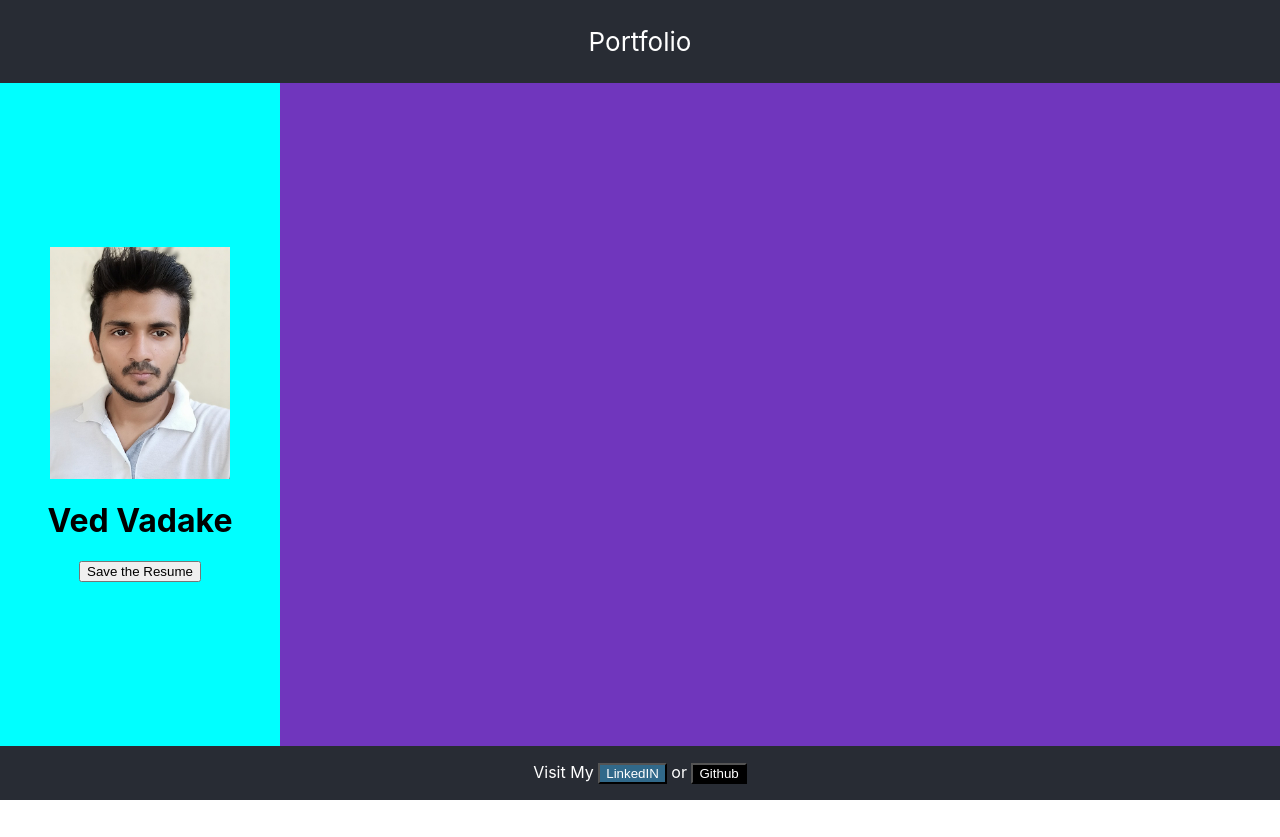
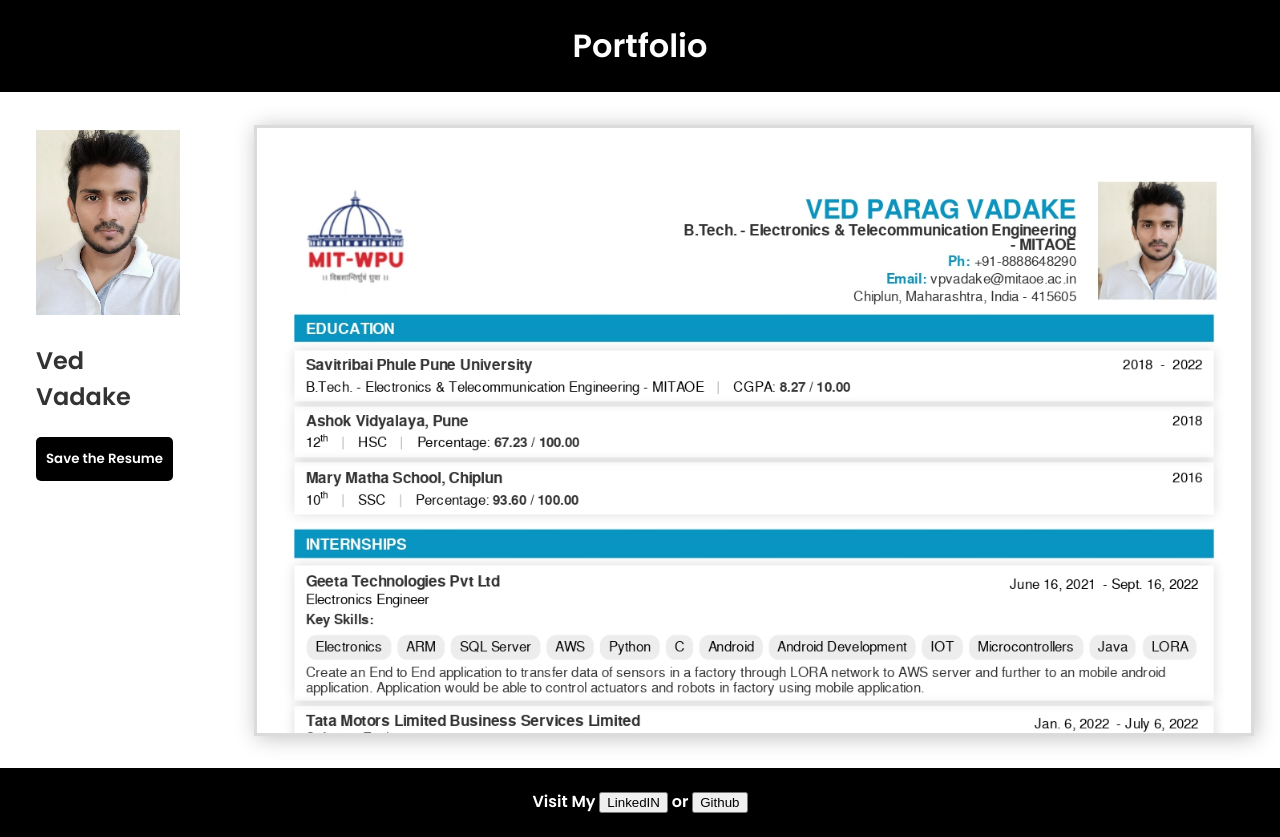
Before and after one commit to awesome-ved/portfolio-website, a React (Create React App) app in the folder portfolio/: page / in a window 1280 px wide. Before the commit the page ends 800 px from the top, so only its background shows below. Built offline with nearby package versions, Linux system fonts and the light colour scheme.

Commit message:
v commit

```diff
--- a/portfolio/public/index.html
+++ b/portfolio/public/index.html
@@ -5,6 +5,9 @@
     <link rel="icon" href="%PUBLIC_URL%/favicon.ico" />
     <meta name="viewport" content="width=device-width, initial-scale=1" />
     <meta name="theme-color" content="#000000" />
+    <link rel="preconnect" href="https://fonts.googleapis.com">
+    <link rel="preconnect" href="https://fonts.gstatic.com" crossorigin>
+    <link href="https://fonts.googleapis.com/css2?family=Poppins:wght@600&display=swap" rel="stylesheet">
     <title>My Resume</title>
   </head>
   <body>
--- a/portfolio/src/App.css
+++ b/portfolio/src/App.css
@@ -1,78 +1,143 @@
-* {
+*{
   box-sizing: border-box;
 }
 
-html,
+* {
+  scrollbar-width: thin;
+  scrollbar-color: blue rgb(255, 255, 255);
+}
+
+/* Works on Chrome, Edge, and Safari */
+*::-webkit-scrollbar {
+  width: 12px;
+}
+
+*::-webkit-scrollbar-track {
+  background: rgb(255, 255, 255);
+}
+
+*::-webkit-scrollbar-thumb {
+  background-color: rgba(117, 117, 117, 0.26);
+  /* border-radius: 40px; */
+  /* border: 3px solid rgb(255, 255, 255); */
+}
+
+div {
+  display: block;
+}
+
 body {
-  height: 100%;
+  -webkit-font-smoothing: antialiased;
+  color: #333;
+  font-family: 'Poppins', sans-serif;
+  line-height: 1.5;
   margin: 0;
 }
 
-#root {
-  height: 100%;
-}
-
-.App {
-  display: flex;
-  flex-flow: column;
-  height: 100%;
+  header{
+    display: block;
   }
 
   .header {
-  background-color: #282c34;
-  display: flex;
-  justify-content: center;
-  font-size: calc(10px + 2vmin);
-  color: white;
-  flex: 0 1 auto;
+    background: #000000;
+    border-bottom: 1px solid #ffffff;
+    padding-top:1px;
+    text-align: center;
+    position: sticky;
+    top: 0;
+    color: rgb(255, 255, 255);
+    z-index: 9999;
   }
 
-.midcontent {
-  flex: 1 1 auto;
-  display: flex;
-  flex-direction: row;
-  flex-wrap: wrap;
+    /* .header-portfolio-holder{
+      background-color: #000000;
+      width: 400px;
+      border-radius: 0  0 15px 15px;
+      color: rgb(255, 255, 255);
+      margin: 0 auto;
     }
 
-.profile{
-  background-color: aqua;
-  flex:20;
+    .header-portfolio-holder-text{
+      margin-top: 0em;
+      margin-bottom: 0em;
+      padding-top: 20px;
+      padding-bottom: 20px;
+    } */
+
+  .container{
+    background: #ffffff;
+    margin-left: auto;
+    margin-right: auto;
+  }
+
+    .page-doc {
+      display: flex;
+    }
+
+      .page-doc_sidebar{
+        background-color: #ffffff;
+        flex: 0 0 12em;
+      }
+
+        .mgd-sidebar {
+          height: 100%;
+          padding: 1rem;
+
+        }
+
+          .mgd-sidebar__body {
+            display: block;
+            list-style-type: none;
+            margin: 0 0 0 0.25rem;
+            padding: 0 0 0 1rem;
+
+          }
+
+            .mgd-sidebar__item {
+              display: block;
+              margin: 0;
+              padding: 0.05rem 0;
+              text-decoration: none;
+            }
+
+              .prof_img{
+                height: 205px;
+                padding-top: 20px;
+              }
+
+              #mgd-sideBaritem-save_button{
+                height: 44px;
+                padding: 10px;
+                font-family: 'Poppins', sans-serif;
+                border-radius: 5px;
+                background-color: #000000;
+                color: #ffffff;
+                border: #ffffff;
+              }
+
+      .page-doc_content{
+        flex: 1 1;
+        background-color: #ffffff;
+        overflow-x: hidden;
+        padding: 2rem 0 2rem 2rem;
+      }
+        .page-doc_content-image_list{
+          background-color: #ffffff;
+          height: 76.4vh;
+          max-width: 125vh;
           display: flex;
           flex-direction: column;
-  align-items: center;
-  justify-content: center;
-}
-
-img{
-  height: 35%;
-}
-
-.pdf{
-  background-color: #7036bd;
-  flex:85;
-}
-
-@media (max-width: 800px) {
-  .profile, .pdf {
-    flex: 100%;
-  }
+          overflow-x: hidden;
+          overflow-y: scroll;
+          white-space: nowrap;
+          box-shadow:  2px 2px 20px 0px #c2c2c2;
+          border: solid #dbdbdb;
+          margin: 0 auto;
         }
 
   .footer {
+    background-color: #000000;
+    padding: 0.5%;
+    color: white;
     text-align: center;
-  color: white;
-  background-color: #282c34;
-  flex: 0 1 40px;
   }
-
-
-
-.linkedin{
-  color: #ffffff;
-  background-color: rgb(49, 105, 138);
-}
-
-.github{
-  color: #ffffff;
-  background-color: rgb(0, 0, 0);
-}
--- a/portfolio/src/App.js
+++ b/portfolio/src/App.js
@@ -1,10 +1,8 @@
-// import logo from './logo.svg';
-import profileLogo from './Ved_Vadake_Photo.jpeg';
-// import resume from './Ved_Vadake_Resume.pdf';
 import './App.css';
-
+import page1 from "./Ved_Vadake_Resume_page-0001.jpg";
+import page2 from "./Ved_Vadake_Resume_page-0002.jpg";
+import profile from "./Ved_Vadake_Photo.jpeg";
 const PDF_URL = "./Ved_Vadake_Resume.pdf";
-
 function App() {
   const downloadFileAtURL=(url)=>{
     const fileName = url.split('/').pop();
@@ -17,20 +15,41 @@ function App() {
   }
   return (
     <div className="App">
-      <div className="header">
-        <p>Portfolio</p>
+      <header className='header'>
+        <div className='header-portfolio-holder'>
+          <h1 className='header-portfolio-holder-text'>Portfolio</h1>
+        </div>
+      </header>
+      <div className='container'>
+        <div className='page-doc'>
+          <div className='page-doc_sidebar'>
+            <div class="mgd-sidebar">
+              <div class="mgd-sidebar__group">
+                <ul class="mgd-sidebar__body">
+                  <li class="mgd-sidebar__item">
+                    <img src={profile} alt='profile_image' className='prof_img'></img>
+                  </li>
+                  <li class="mgd-sidebar__item">
+                    <h2>Ved Vadake</h2>
+                  </li>
+                  <li class="mgd-sidebar__item">
+                  <button id="mgd-sideBaritem-save_button"onClick={()=>{downloadFileAtURL(PDF_URL)}}>Save the Resume</button>
+                  </li>
+                </ul>
+              </div>
+            </div>
+          </div>
+          <div className='page-doc_content'>
+            <div className='page-doc_content-image_list'>
+              <img src={page1} alt='page1' className='page-doc_content-pages' id='page1'></img>
+              <img src={page2} alt='page2' className='page-doc_content-pages' id='page2'></img>
+            </div>
+          </div>
+        </div>
       </div>
-      <div className="midcontent">
-        <div className="profile">
-          <img src={profileLogo} className="App.logo" alt="logo"></img>
-          <h1>Ved Vadake</h1>
-          <button onClick={()=>{downloadFileAtURL(PDF_URL)}}>Save the Resume</button>
-        </div>
-        <div className="pdf"></div>
-      </div>
-      <div className="footer">
+      <footer className='footer'>
         <p>Visit My <button className="linkedin">LinkedIN</button> or <button className="github">Github</button></p>
-      </div>
+      </footer>
     </div>
   );
 }
@@ -38,42 +57,3 @@ function App() {
 
 
 export default App;
-
-
-/*
-
-<div className="App">
-      <header className="App-header">
-        <p>Portfolio Resume</p>
-      </header>
-      <section>
-        <nav className='App-Nav'>
-          <img src={profileLogo} className="App.logo" alt="logo"></img>
-          <h1>Ved Vadake</h1>
-          <button>Save the Resume</button>
-        </nav>
-        <article>
-          <h1>Resume</h1>
-        </article>
-        <footer>
-          <p>Footer</p>
-        </footer>
-      </section>
-    </div>
-
-<div className="App">
-      <header className="App-header">
-        <img src={profileLogo} className="App-logo" alt="logo" />
-        <p>
-          Edit <code>src/App.js</code> and save to reload.
-        </p>
-        <a
-          className="App-link"
-          href="https://reactjs.org"
-          target="_blank"
-          rel="noopener noreferrer"
-        >
-          Learn React
-        </a>
-      </header>
-    </div> */
```
Also changed, not shown: portfolio/src/Ved_Vadake_Resume_page-0001.jpg (added), portfolio/src/Ved_Vadake_Resume_page-0002.jpg (added). Lines whose indentation alone changed are shown as unchanged.
